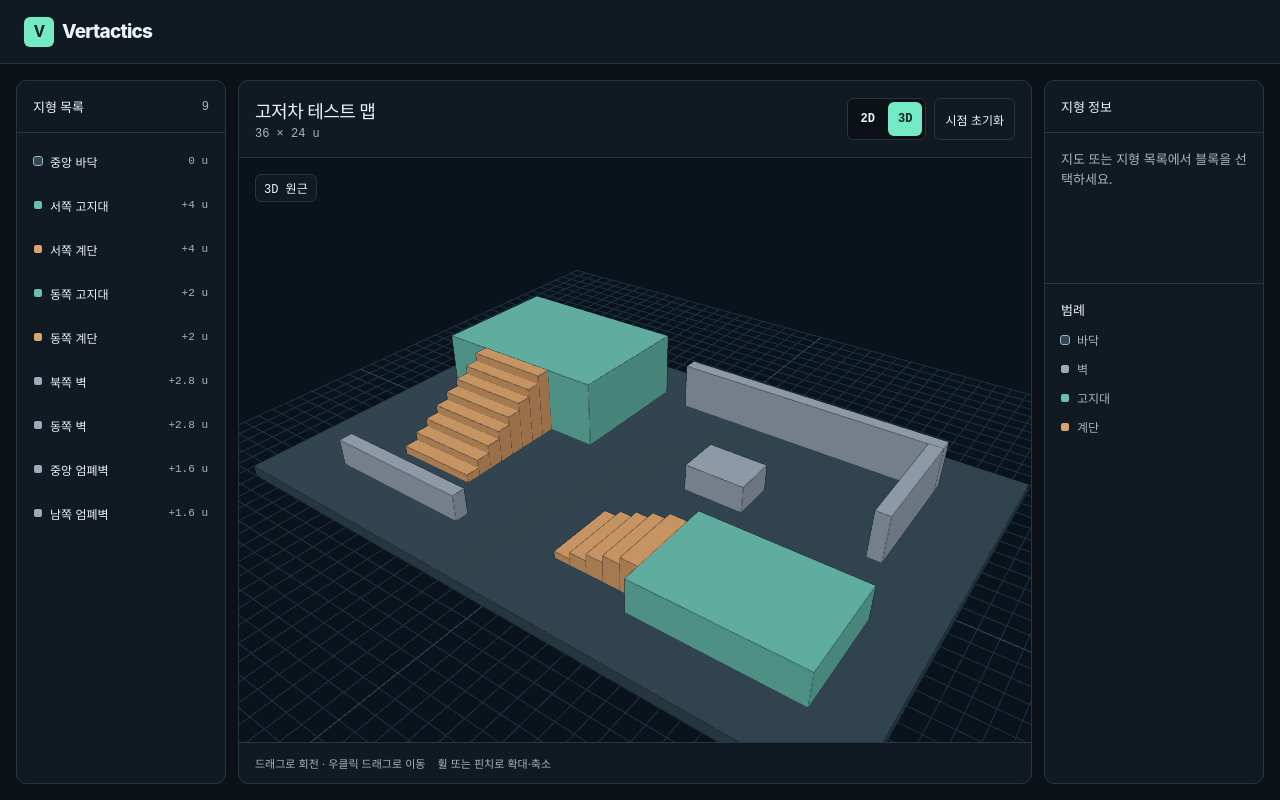
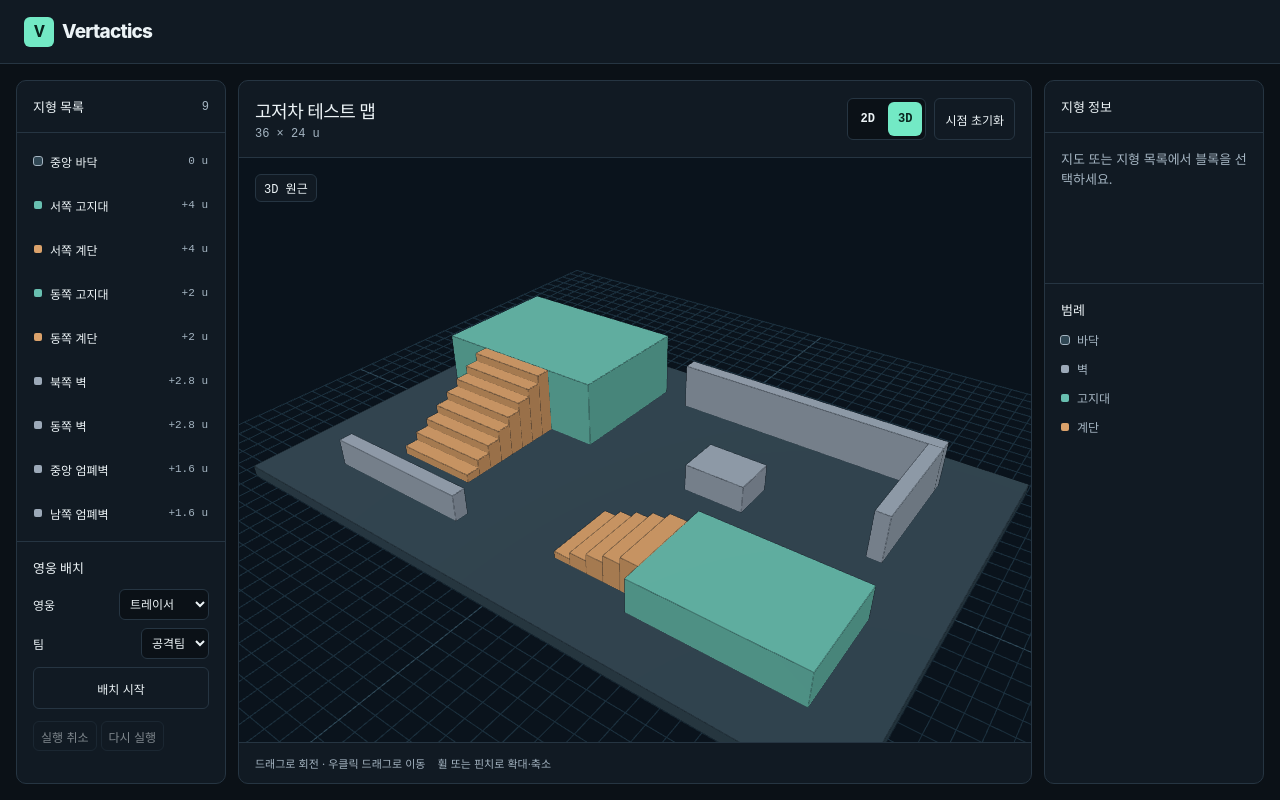
Before and after one commit to Oddmash/Vertactics, a React (Vite) app: page / in a window 1280 px wide. Built offline with nearby package versions, Linux system fonts and the light colour scheme.

Commit message:
feat(editor): place and edit heroes on shared terrain

```diff
--- a/src/editor/editor.tsx
+++ b/src/editor/editor.tsx
@@ -1,9 +1,16 @@
-import { useState } from 'react';
+import { useReducer, useState } from 'react';
 import { mapBounds, terrainKinds, topElevation } from '../domain/map';
-import type { TerrainKind } from '../domain/map';
+import type { TerrainKind, WorldPoint } from '../domain/map';
+import { createStrategy } from '../domain/strategy';
+import type { Team } from '../domain/strategy';
+import { createStrategyHistory, reduceStrategyHistory } from '../domain/strategy-history';
 import { sampleMap } from '../map';
 import type { ViewMode } from '../render/map-camera';
 import MapViewport from '../render/map-viewport';
+import HeroTools, { heroName, teamNames } from './hero-tools';
+import type { SampleHero } from './hero-tools';
+
+type EditTool = { kind: 'place'; heroId: SampleHero; team: Team } | { kind: 'move'; id: string };
 
 const kindNames: Record<TerrainKind, string> = {
   floor: '바닥',
@@ -24,7 +31,36 @@ const Editor = () => {
   const [mode, setMode] = useState<ViewMode>('3d');
   const [reset, setReset] = useState(0);
   const [selectedId, setSelectedId] = useState<string | null>(null);
+  const [selectedHeroId, setSelectedHeroId] = useState<string | null>(null);
+  const [tool, setTool] = useState<EditTool | null>(null);
+  const [history, dispatch] = useReducer(reduceStrategyHistory, sampleMap.id, (mapId) =>
+    createStrategyHistory(createStrategy('local-draft', mapId, '새 전략')));
+  const { heroes } = history.present;
   const selected = sampleMap.terrain.find(({ id }) => id === selectedId);
+  const selectedHero = heroes.find(({ id }) => id === selectedHeroId);
+
+  const selectTerrain = (id: string | null) => {
+    setSelectedId(id);
+    setSelectedHeroId(null);
+  };
+
+  const selectHero = (id: string) => {
+    setSelectedId(null);
+    setSelectedHeroId(id);
+  };
+
+  const editSurface = (position: WorldPoint) => {
+    if (!tool) return;
+    if (tool.kind === 'place') {
+      const id = crypto.randomUUID();
+      dispatch({ type: 'place', hero: { id, heroId: tool.heroId, team: tool.team, position, yaw: 0 } });
+      selectHero(id);
+    } else {
+      dispatch({ type: 'update', id: tool.id, patch: { position } });
+      selectHero(tool.id);
+    }
+    setTool(null);
+  };
 
   return (
     <div className="editor">
@@ -47,7 +83,7 @@ const Editor = () => {
                   type="button"
                   className="terrain-button"
                   aria-pressed={selectedId === terrain.id}
-                  onClick={() => setSelectedId(terrain.id)}
+                  onClick={() => { setTool(null); selectTerrain(terrain.id); }}
                 >
                   <span className={`terrain-swatch ${terrain.kind}`} aria-hidden="true" />
                   <span>{terrain.name}</span>
@@ -56,6 +92,18 @@ const Editor = () => {
               </li>
             ))}
           </ul>
+          <HeroTools
+            heroes={heroes}
+            selectedId={selectedHeroId}
+            pendingMessage={tool?.kind === 'place' ? '배치할 지면을 클릭하세요.' : tool ? '이동할 지면을 클릭하세요.' : ''}
+            canUndo={history.past.length > 0}
+            canRedo={history.future.length > 0}
+            onPlace={(heroId, team) => setTool({ kind: 'place', heroId, team })}
+            onSelect={(id) => { setTool(null); selectHero(id); }}
+            onUndo={() => { setTool(null); dispatch({ type: 'undo' }); }}
+            onRedo={() => { setTool(null); dispatch({ type: 'redo' }); }}
+            onCancel={() => setTool(null)}
+          />
         </aside>
         <section className="view-panel panel" aria-labelledby="view-title">
           <div className="viewport-toolbar">
@@ -83,7 +131,17 @@ const Editor = () => {
             </div>
           </div>
           <div className="viewport" data-testid="viewport">
-            <MapViewport map={sampleMap} mode={mode} reset={reset} selectedId={selectedId} onSelect={setSelectedId} />
+            <MapViewport
+              map={sampleMap}
+              mode={mode}
+              reset={reset}
+              selectedId={selectedId}
+              heroes={heroes}
+              selectedHeroId={selectedHeroId}
+              onSelect={selectTerrain}
+              onSelectHero={selectHero}
+              onEditSurface={tool ? editSurface : undefined}
+            />
             <span className="view-label" aria-hidden="true">{viewNames[mode]}</span>
             {mode === '2d' && <span className="north-label" aria-label="위쪽은 북쪽">↑ N</span>}
           </div>
@@ -95,7 +153,30 @@ const Editor = () => {
         <aside className="inspector-panel panel" aria-labelledby="inspector-title">
           <div className="panel-heading"><h2 id="inspector-title">지형 정보</h2></div>
           <div className="inspector-body" role="status">
-            {selected ? (
+            {selectedHero ? (
+              <>
+                <h3>{heroName(selectedHero.heroId)}</h3>
+                <dl>
+                  <div><dt>팀</dt><dd>{teamNames[selectedHero.team]}</dd></div>
+                  <div><dt>좌표 (X, Y, Z)</dt><dd>{selectedHero.position.map(formatNumber).join(', ')}</dd></div>
+                  <div><dt>높이</dt><dd>{formatElevation(selectedHero.position[1])}</dd></div>
+                  <div><dt>방향</dt><dd>{selectedHero.yaw}°</dd></div>
+                </dl>
+                <div className="hero-actions">
+                  <button className="reset-button" type="button" onClick={() => setTool({ kind: 'move', id: selectedHero.id })}>이동</button>
+                  <button className="reset-button" type="button" onClick={() => dispatch({
+                    type: 'update', id: selectedHero.id, patch: { yaw: (selectedHero.yaw + 45) % 360 },
+                  })}>45° 회전</button>
+                  <button className="reset-button" type="button" onClick={() => dispatch({
+                    type: 'update', id: selectedHero.id, patch: { team: selectedHero.team === 'attack' ? 'defense' : 'attack' },
+                  })}>팀 전환</button>
+                  <button className="reset-button" type="button" onClick={() => {
+                    setTool(null);
+                    dispatch({ type: 'remove', id: selectedHero.id });
+                  }}>삭제</button>
+                </div>
+              </>
+            ) : selected ? (
               <>
                 <h3>{selected.name}</h3>
                 <dl>
--- /dev/null
+++ b/src/editor/hero-tools.tsx
@@ -0,0 +1,73 @@
+import type { HeroPlacement, Team } from '../domain/strategy';
+
+export const sampleHeroes = {
+  tracer: '트레이서',
+  reinhardt: '라인하르트',
+  ana: '아나',
+};
+
+export type SampleHero = keyof typeof sampleHeroes;
+
+export const teamNames: Record<Team, string> = { attack: '공격팀', defense: '수비팀' };
+
+export const heroName = (id: string) => Object.hasOwn(sampleHeroes, id)
+  ? sampleHeroes[id as SampleHero]
+  : id;
+
+type Props = {
+  heroes: HeroPlacement[];
+  selectedId: string | null;
+  pendingMessage: string;
+  canUndo: boolean;
+  canRedo: boolean;
+  onPlace: (heroId: SampleHero, team: Team) => void;
+  onSelect: (id: string) => void;
+  onUndo: () => void;
+  onRedo: () => void;
+  onCancel: () => void;
+};
+
+const HeroTools = ({
+  heroes, selectedId, pendingMessage, canUndo, canRedo, onPlace, onSelect, onUndo, onRedo, onCancel,
+}: Props) => (
+  <section className="hero-tools" aria-labelledby="hero-tools-title">
+    <h2 id="hero-tools-title">영웅 배치</h2>
+    <form onSubmit={(event) => {
+      event.preventDefault();
+      const data = new FormData(event.currentTarget);
+      const hero = data.get('hero');
+      const team = data.get('team');
+      if (typeof hero === 'string' && Object.hasOwn(sampleHeroes, hero) &&
+        (team === 'attack' || team === 'defense')) onPlace(hero as SampleHero, team);
+    }}>
+      <label>영웅 <select name="hero">
+        {Object.entries(sampleHeroes).map(([id, name]) => <option key={id} value={id}>{name}</option>)}
+      </select></label>
+      <label>팀 <select name="team">
+        {Object.entries(teamNames).map(([id, name]) => <option key={id} value={id}>{name}</option>)}
+      </select></label>
+      <button className="reset-button" type="submit">배치 시작</button>
+    </form>
+    {pendingMessage && <div className="pending-edit">
+      <p role="status">{pendingMessage}</p>
+      <button type="button" className="reset-button" onClick={onCancel}>취소</button>
+    </div>}
+    <div className="hero-actions">
+      <button type="button" className="reset-button" disabled={!canUndo} onClick={onUndo}>실행 취소</button>
+      <button type="button" className="reset-button" disabled={!canRedo} onClick={onRedo}>다시 실행</button>
+    </div>
+    {heroes.length > 0 && <ul className="terrain-list" aria-label="배치한 영웅">
+      {heroes.map((hero) => (
+        <li key={hero.id}>
+          <button className="terrain-button" type="button" aria-pressed={selectedId === hero.id} onClick={() => onSelect(hero.id)}>
+            <span className={`terrain-swatch team-${hero.team}`} aria-hidden="true" />
+            <span>{heroName(hero.heroId)}</span>
+            <small>{teamNames[hero.team]}</small>
+          </button>
+        </li>
+      ))}
+    </ul>}
+  </section>
+);
+
+export default HeroTools;
--- a/src/theme/editor.css
+++ b/src/theme/editor.css
@@ -205,3 +205,31 @@ ul { padding: 0; list-style: none; }
   .viewport-toolbar { flex-wrap: wrap; }
   .viewport { min-height: 370px; }
 }
+
+.hero-tools {
+  display: grid;
+  gap: var(--space-md);
+  padding: var(--space-lg);
+  border-top: 1px solid var(--color-border);
+}
+
+.hero-tools h2 { font-size: 13px; }
+.hero-tools form, .pending-edit { display: grid; gap: var(--space-sm); }
+.hero-tools label { display: flex; align-items: center; justify-content: space-between; gap: var(--space-sm); font-size: 12px; }
+.hero-tools select {
+  padding: 6px;
+  border: 1px solid var(--color-border);
+  border-radius: var(--radius-control);
+  background: var(--color-app);
+  color: var(--color-text);
+  font: inherit;
+}
+.hero-tools select:focus-visible { outline: 2px solid var(--color-accent); }
+.hero-tools .terrain-list { padding: 0; }
+.hero-actions { display: flex; flex-wrap: wrap; gap: var(--space-xs); }
+.hero-actions .reset-button { min-height: 30px; padding: 4px 7px; }
+.inspector-body .hero-actions { margin-top: var(--space-md); }
+.hero-actions button:disabled { opacity: 0.5; cursor: default; }
+.pending-edit p { color: var(--color-accent); font-size: 12px; }
+.team-attack { background: var(--team-attack); border-radius: 0; }
+.team-defense { background: var(--team-defense); border-radius: 50%; }
--- a/src/theme/tokens.json
+++ b/src/theme/tokens.json
@@ -15,6 +15,7 @@
     "platform": "#68bfb0",
     "stairs": "#dba26b"
   },
+  "team": { "attack": "#ff8279", "defense": "#84b5ff" },
   "space": { "xs": "4px", "sm": "8px", "md": "12px", "lg": "16px", "xl": "24px" },
   "radius": { "control": "6px", "panel": "10px" },
   "font": {
```
Also changed, not shown: src/render/map-viewport.tsx (+41 -3 lines), 1 other file (tests, documents, lock files or other folders).
